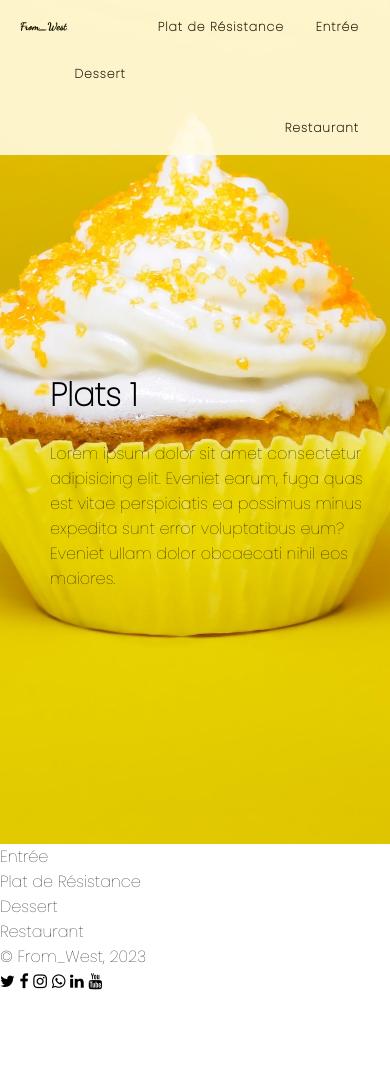
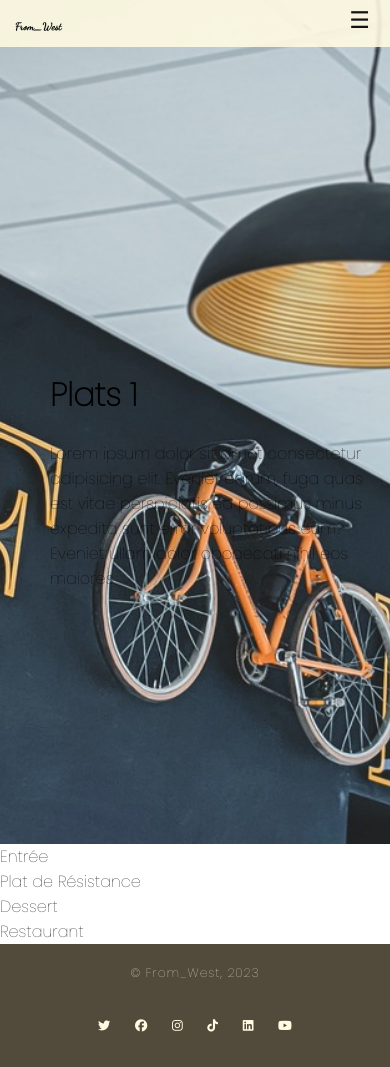
Before and after one commit to Yoomi2si/resto_from_west, a plain HTML site: page image.html in a window 390 px wide. Before the commit the page ends 994 px from the top, so only its background shows below. Drawn offline with Linux system fonts and the light colour scheme.

Commit message:
Add files via upload

```diff
--- a/delices.html
+++ b/delices.html
@@ -7,10 +7,7 @@
       name="nos delices"
       content="cette page vous donne les differents plats proposes, les aliments qui les composent, vous permet de faire votre choix."
     />
-    <link
-      rel="stylesheet"
-      href="https://cdnjs.cloudflare.com/ajax/libs/font-awesome/4.7.0/css/font-awesome.css"
-    />
+    <script src="https://kit.fontawesome.com/38ff244d0a.js"></script>
     <title>nos delices</title>
     <link rel="stylesheet" href="delice.css" />
   </head>
@@ -214,16 +211,22 @@
             <span>© From_West, 2023</span>
           </div>
           <div id="icons">
-            <a href="https://www.twitter.com"><i class="fa fa-twitter"></i></a>
+            <a href="https://www.twitter.com"
+              ><i class="fa-brands fa-twitter"></i
+            ></a>
             <a href="https://www.facebook.com"
-              ><i class="fa fa-facebook"></i
+              ><i class="fa-brands fa-facebook"></i
             ></a>
             <a href="https://www.instagram.com"
-              ><i class="fa fa-instagram"></i
+              ><i class="fa-brands fa-instagram"></i
             ></a>
-            <a href="#"><i class="fa fa-whatsapp"></i></a>
-            <a href="https://linkedin.fr"><i class="fa fa-linkedin"></i></a>
-            <a href="https://www.youtube.com"><i class="fa fa-youtube"></i></a>
+            <a href="#"><i class="fa-brands fa-tiktok"></i></a>
+            <a href="https://linkedin.fr"
+              ><i class="fa-brands fa-linkedin"></i
+            ></a>
+            <a href="https://www.youtube.com"
+              ><i class="fa-brands fa-youtube"></i
+            ></a>
           </div>
         </div>
       </footer>
--- a/image.css
+++ b/image.css
@@ -69,9 +69,13 @@ nav li a {
 nav li a:hover,
 #logo:hover {
   transform: scale(1.2);
-  transition: all 0.3s ease-in-out;
+  transition: all 0.5s ease-in-out;
   text-shadow: 5px 5px 2px black;
   font-weight: bold;
+}
+
+nav ul li .fa-regular {
+  display: none;
 }
 
 #logo {
@@ -105,6 +109,10 @@ nav li a:hover,
   height: 100vh;
   width: 100%;
   position: absolute;
+  top: 50%;
+  left: 50%;
+  transform: translate(-50%, -50%);
+  background-size: cover;
   /* background: url(../../site_resto_2/medias/img1.jpg);
   background-size: cover; */
   animation: zoom_out 25s infinite;
@@ -112,33 +120,151 @@ nav li a:hover,
 
 @keyframes zoom_out {
   0% {
-    background: url(medias/img1.jpg) no-repeat 50% 50%;
+    background: url(medias/img1..jpg) no-repeat 50% 50%;
     background-size: cover;
-    width: 120%;
+    width: 100%;
   }
   20% {
-    background: url(medias/img11.jpg) no-repeat 50% 50%;
+    background: url(medias/img4..jpg) no-repeat 50% 50%;
     background-size: cover;
-    width: 120%;
+    width: 100%;
   }
   40% {
-    background: url(medias/img12..jpg) no-repeat 50% 50%;
+    background: url(medias/img11..jpg) no-repeat 50% 50%;
     background-size: cover;
     width: 100%;
   }
   60% {
-    background: url(medias/img13..jpg) no-repeat 50% 50%;
+    background: url(medias/img7..jpg) no-repeat 50% 50%;
     background-size: cover;
-    width: 120%;
+    width: 100%;
   }
   80% {
-    background: url(medias/img14..jpg) no-repeat 50% 50%;
+    background: url(medias/img3..jpg) no-repeat 50% 50%;
     background-size: cover;
     width: 100%;
   }
   100% {
-    background: url(medias/img1.jpg) no-repeat 50% 50%;
+    background: url(medias/img1..jpg) no-repeat 50% 50%;
     background-size: cover;
-    width: 120%;
+    width: 100%;
   }
 }
+
+/* ********************footer**************************** */
+footer {
+  background-color: #524a3a;
+  color: #fffae1;
+  padding: 20px 0 10px 0;
+  text-align: center;
+}
+
+#copyRightIcons {
+  display: flex;
+  justify-content: space-between;
+  margin-bottom: 20px;
+  padding: 0 10%;
+}
+
+#copyRight {
+  width: 50%;
+  text-align: left;
+  color: #fffae1;
+  font-size: calc(0.5rem + 1.1vw);
+  letter-spacing: 1px;
+}
+
+#icons {
+  width: 50%;
+  text-align: right;
+}
+
+#icons a {
+  display: inline-block;
+  padding: 0 10px;
+  color: #fffae1;
+  font-size: calc(0.5rem + 1.1vw);
+}
+#icons a:hover {
+  transform: scale(1.5);
+  transition: all 0.3s ease-in-out;
+}
+
+/* ************************responsive******************************* */
+@media screen and (max-width: 550px) {
+  #menuBurger {
+    display: block;
+    position: absolute;
+    top: 3px;
+    right: 20px;
+    font-size: calc(1.2rem + 1vw);
+  }
+  #menuBurger::before {
+    content: "\2630";
+  }
+
+  /* .active #menuBurger::before {
+    content: "\2715";
+  } */
+
+  #logo {
+    margin-left: 15px;
+  }
+
+  #navBar {
+    position: fixed;
+    margin-left: -100%;
+    background: rgb(27, 26, 26);
+    text-align: center;
+    display: flex;
+    flex-direction: column-reverse;
+    align-items: center;
+    justify-content: center;
+    /* backdrop-filter: blur(2px); */
+    width: 100%;
+    height: 100%;
+    top: 0;
+    left: 0;
+    transition: all 1s ease;
+    font-weight: bold;
+  }
+
+  nav li a {
+    text-decoration: none;
+    display: block;
+    text-align: center;
+    padding: 18px 16px;
+    letter-spacing: 1px;
+    font-weight: bold;
+    font-size: calc(2rem + 2vw);
+    color: white;
+  }
+
+  nav ul li .fa-regular {
+    display: block;
+  }
+
+  #navBar.active {
+    margin-left: 0;
+  }
+
+  #imagePrincipale h3 {
+    line-height: 55px;
+  }
+
+  #copyRightIcons {
+    display: flex;
+    flex-direction: column;
+    align-items: center;
+    padding: 0;
+  }
+  #copyRight {
+    text-align: center;
+    margin-bottom: 30px;
+    width: 100%;
+  }
+  #icons {
+    text-align: center;
+    width: 100%;
+  }
+}
--- a/image.html
+++ b/image.html
@@ -4,10 +4,7 @@
     <meta charset="UTF-8" />
     <meta name="viewport" content="width=device-width, initial-scale=1.0" />
     <link rel="stylesheet" href="image.css" />
-    <link
-      rel="stylesheet"
-      href="https://cdnjs.cloudflare.com/ajax/libs/font-awesome/4.7.0/css/font-awesome.css"
-    />
+    <script src="https://kit.fontawesome.com/38ff244d0a.js"></script>
     <title>Tout en images</title>
   </head>
   <body>
@@ -18,6 +15,7 @@
         <li><a href="pr">Plat de Résistance</a></li>
         <li><a href="dessert">Dessert</a></li>
         <li><a href="resto">Restaurant</a></li>
+        <li><i class="fa-regular fa-image"></i></li>
       </ul>
       <div id="menuBurger"></div>
     </nav>
@@ -61,16 +59,26 @@
           <span>© From_West, 2023</span>
         </div>
         <div id="icons">
-          <a href="https://www.twitter.com"><i class="fa fa-twitter"></i></a>
-          <a href="https://www.facebook.com"><i class="fa fa-facebook"></i></a>
+          <a href="https://www.twitter.com"
+            ><i class="fa-brands fa-twitter"></i
+          ></a>
+          <a href="https://www.facebook.com"
+            ><i class="fa-brands fa-facebook"></i
+          ></a>
           <a href="https://www.instagram.com"
-            ><i class="fa fa-instagram"></i
+            ><i class="fa-brands fa-instagram"></i
           ></a>
-          <a href="#"><i class="fa fa-whatsapp"></i></a>
-          <a href="https://linkedin.fr"><i class="fa fa-linkedin"></i></a>
-          <a href="https://www.youtube.com"><i class="fa fa-youtube"></i></a>
+          <a href="#"><i class="fa-brands fa-tiktok"></i></a>
+          <a href="https://linkedin.fr"
+            ><i class="fa-brands fa-linkedin"></i
+          ></a>
+          <a href="https://www.youtube.com"
+            ><i class="fa-brands fa-youtube"></i
+          ></a>
         </div>
       </div>
     </footer>
+
+    <script src="index.js"></script>
   </body>
 </html>
--- a/style.css
+++ b/style.css
@@ -75,7 +75,7 @@ nav li a {
 nav li a:hover,
 #logo:hover {
   transform: scale(1.2);
-  transition: all 0.3s ease-in-out;
+  transition: all 0.5s ease-in-out;
   text-shadow: 5px 5px 2px black;
   font-weight: bold;
 }
```
Also changed, not shown: delice.css (+4 -4 lines), medias/img1..jpg, medias/img11..jpg, medias/img12..jpg, medias/img13..jpg, medias/img14..jpg, medias/img3..jpg (added), medias/img4..jpg (added), medias/img7..jpg (added).
